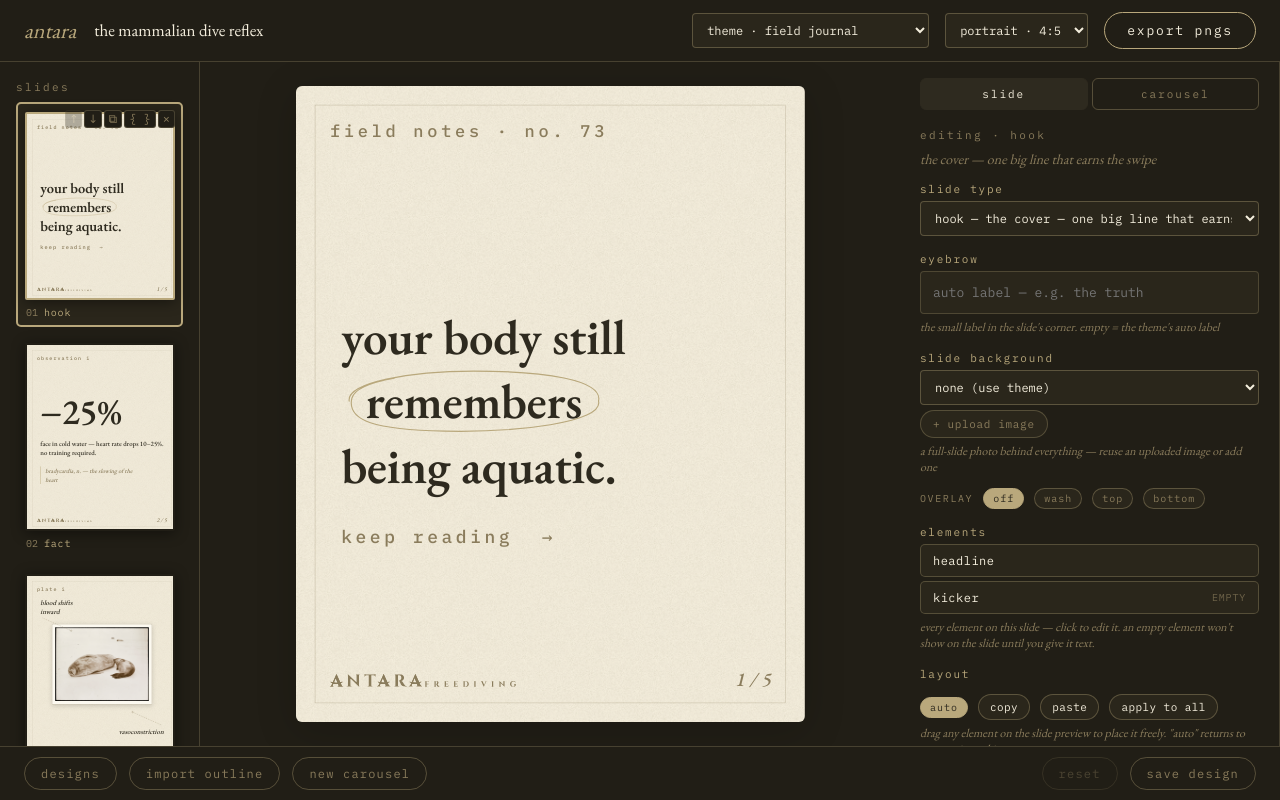
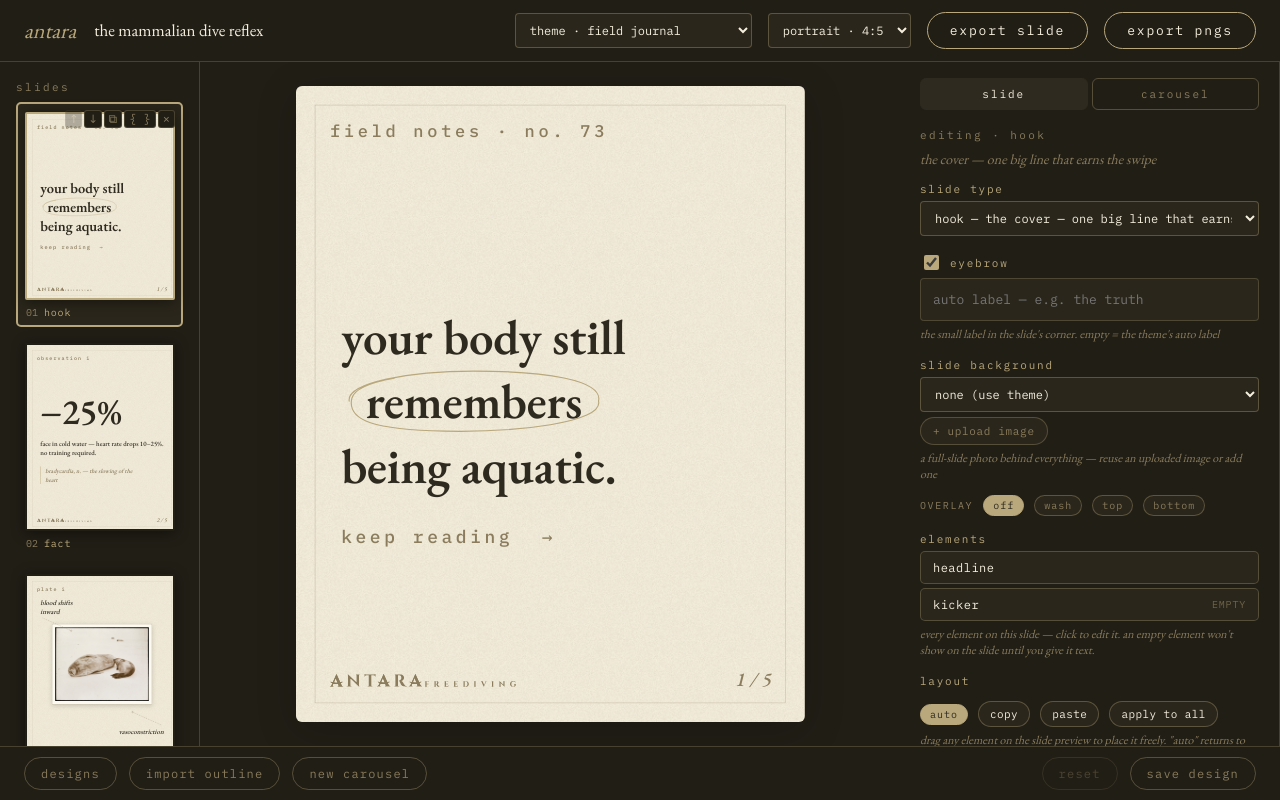
Before and after one commit to aka-risu/insta-carousel, a React (Vite) app: page / in a window 1280 px wide. Built offline with nearby package versions, Linux system fonts and the light colour scheme.

Commit message:
Make eyebrow switchable per slide and adjustable highlight color

```diff
--- a/src/App.tsx
+++ b/src/App.tsx
@@ -1015,6 +1015,19 @@ export default function App() {
     }
   }, [project, assets])
 
+  const handleExportSlide = useCallback(async () => {
+    const only = project.slides.findIndex((s) => s.id === selectedId)
+    if (only < 0) return
+    setExporting('preparing…')
+    try {
+      await exportCarousel(project, assets, () => setExporting(`rendering slide ${only + 1}`), only)
+    } catch (err) {
+      alert(err instanceof Error ? err.message : String(err))
+    } finally {
+      setExporting(null)
+    }
+  }, [project, assets, selectedId])
+
   // ── saved designs library ──────────────────────────────────
   const flashSaved = useCallback(() => {
     setSavedFlash(true)
@@ -1116,6 +1129,28 @@ export default function App() {
     setSelectedId(p.slides[0]?.id ?? null)
     setSelectedElement(null)
   }, [baseline, canReset])
+
+  // per-slide reset: revert just the selected slide to its baseline snapshot.
+  // available only when baseline holds a slide with this id and it has changed.
+  const baselineSlide = useMemo(
+    () => (selectedId ? baseline.slides.find((s) => s.id === selectedId) ?? null : null),
+    [baseline, selectedId],
+  )
+  const canResetSlide = useMemo(
+    () => !!baselineSlide && !!selected && JSON.stringify(selected) !== JSON.stringify(baselineSlide),
+    [baselineSlide, selected],
+  )
+  const resetSlide = useCallback(
+    (id: string) => {
+      const orig = baseline.slides.find((s) => s.id === id)
+      if (!orig) return
+      if (!window.confirm('Discard this slide’s changes since the last import/save?')) return
+      const clone = JSON.parse(JSON.stringify(orig)) as SlideModel
+      patch((p) => ({ ...p, slides: p.slides.map((s) => (s.id === id ? clone : s)) }))
+      setSelectedElement(null)
+    },
+    [baseline, patch],
+  )
 
   const currentName = designs.find((d) => d.id === currentDesignId)?.name ?? null
 
@@ -1155,6 +1190,14 @@ export default function App() {
         </select>
         <button
           className="export-btn"
+          onClick={handleExportSlide}
+          disabled={exporting !== null || !selectedId}
+          title="export only the selected slide as a single png"
+        >
+          export slide
+        </button>
+        <button
+          className="export-btn"
           onClick={handleExport}
           disabled={exporting !== null || project.slides.length === 0}
         >
@@ -1251,6 +1294,8 @@ export default function App() {
             setOverlay={setOverlay}
             layoutClip={layoutClip}
             resetLayout={resetLayout}
+            resetSlide={resetSlide}
+            canResetSlide={canResetSlide}
             copyLayout={copyLayout}
             pasteLayout={pasteLayout}
             applyLayoutToAll={applyLayoutToAll}
--- a/src/editor/Inspector.tsx
+++ b/src/editor/Inspector.tsx
@@ -39,6 +39,9 @@ export interface InspectorProps {
   // layout controls (passed through to slide-tab / no-element branch in App)
   layoutClip: SlideModel['positions'] | null
   resetLayout: (id: string) => void
+  // revert the selected slide to its last imported/saved version
+  resetSlide: (id: string) => void
+  canResetSlide: boolean
   copyLayout: () => void
   pasteLayout: (id: string) => void
   applyLayoutToAll: () => void
@@ -89,6 +92,8 @@ export function Inspector(props: InspectorProps) {
     setOverlay,
     layoutClip,
     resetLayout,
+    resetSlide,
+    canResetSlide,
     copyLayout,
     pasteLayout,
     applyLayoutToAll,
@@ -267,6 +272,20 @@ export function Inspector(props: InspectorProps) {
                 </div>
               </div>
             )}
+
+            <div className="field">
+              <button
+                className="ghost-btn"
+                onClick={() => resetSlide(selected.id)}
+                disabled={!canResetSlide}
+                title="discard this slide's changes since the last import/save"
+              >
+                reset slide
+              </button>
+              <span className="field-hint">
+                revert just this slide to its last imported or saved version.
+              </span>
+            </div>
           </>
         )
       ) : (
--- a/src/editor/SlidePanel.tsx
+++ b/src/editor/SlidePanel.tsx
@@ -58,15 +58,26 @@ export function SlidePanel({
       </div>
 
       <div className="field">
-        <span className="field-label">eyebrow</span>
+        <label className="field-label" style={{ cursor: 'pointer' }}>
+          <input
+            type="checkbox"
+            checked={!slide.eyebrowOff}
+            style={{ width: 15, height: 15, cursor: 'pointer', accentColor: 'var(--accent, #b9a87c)' }}
+            onChange={(e) => updateSlide(slide.id, { eyebrowOff: e.target.checked ? undefined : true })}
+          />
+          <span>eyebrow</span>
+        </label>
         <input
           type="text"
           value={slide.eyebrow ?? ''}
           placeholder="auto label — e.g. the truth"
+          disabled={slide.eyebrowOff}
           onChange={(e) => updateSlide(slide.id, { eyebrow: e.target.value || undefined })}
         />
         <span className="field-hint">
-          the small label in the slide's corner. empty = the theme's auto label
+          {slide.eyebrowOff
+            ? 'hidden on this slide — tick to show'
+            : "the small label in the slide's corner. empty = the theme's auto label"}
         </span>
       </div>
 
--- a/src/exporter.tsx
+++ b/src/exporter.tsx
@@ -10,13 +10,21 @@ import { Slide } from './slides/Slide'
 
 // renders every slide offscreen at natural 1080×1350 (no transform — scaled
 // nodes export blurry), rasterizes each to png, zips with caption.txt.
+//
+// `only` (a slide index) exports just that one slide as a standalone png — but
+// it's still rendered inside the full deck, so its page number, micro-label and
+// index/total read exactly as they do in the full export.
 export async function exportCarousel(
   project: Project,
   assets: Record<string, string>,
   onProgress: (done: number, total: number) => void,
+  only?: number,
 ): Promise<void> {
   const total = project.slides.length
   if (total === 0) throw new Error('nothing to export — add at least one slide')
+  if (only != null && (only < 0 || only >= total)) {
+    throw new Error('slide to export is out of range')
+  }
 
   const theme = themeById(project.themeId)
   const labels = microLabels(project, theme)
@@ -68,20 +76,31 @@ export async function exportCarousel(
     await waitForImages(container)
     await nextFrame()
 
-    const nodes = Array.from(container.querySelectorAll<HTMLElement>('[data-slide]'))
+    const allNodes = Array.from(container.querySelectorAll<HTMLElement>('[data-slide]'))
 
     // compute the @font-face embed css once instead of per-slide — this is
     // what keeps a 10-slide export well under 15s
-    const fontCss = await getFontEmbedCSS(nodes[0])
+    const fontCss = await getFontEmbedCSS(allNodes[0])
 
-    const zip = new JSZip()
-    for (let i = 0; i < nodes.length; i++) {
-      const dataUrl = await toPng(nodes[i], {
+    const render = (node: HTMLElement) =>
+      toPng(node, {
         width: layout.slideW,
         height: slideH,
         pixelRatio: 1,
         fontEmbedCSS: fontCss,
       })
+
+    // single-slide export: one png, no zip
+    if (only != null) {
+      const dataUrl = await render(allNodes[only])
+      onProgress(1, 1)
+      saveAs(dataUrl, `antara-slide-${String(only + 1).padStart(2, '0')}.png`)
+      return
+    }
+
+    const zip = new JSZip()
+    for (let i = 0; i < allNodes.length; i++) {
+      const dataUrl = await render(allNodes[i])
       zip.file(`${String(i + 1).padStart(2, '0')}.png`, dataUrl.split(',')[1], {
         base64: true,
       })
--- a/src/model.ts
+++ b/src/model.ts
@@ -70,6 +70,8 @@ export interface SlideModel {
   annotations: string // one per line
   /** short kicker shown in the chrome label box; empty = the auto micro-label */
   eyebrow?: string
+  /** hide the eyebrow/label on this slide entirely; undefined = shown (default) */
+  eyebrowOff?: boolean
   /** manual px size per element; missing key = use that element's auto size */
   sizes?: Partial<Record<ElementKey, number>>
   /** manual px max-width per element; missing key = use that element's auto width */
@@ -410,14 +412,14 @@ export const WIDTH_RANGE = { min: 200, max: 1000, step: 10 } as const
 
 // default horizontal alignment per slide type — the single source the renderer
 // preset and the editor both read, so an "auto" element matches what's drawn.
-// diagram has its own fixed layout; the value is unused there.
+// diagram's caption stack is centered, so its default is 'center'.
 export const SLIDE_ALIGN: Record<SlideType, Align> = {
   hook: 'left',
   text: 'left',
   fact: 'left',
   quote: 'center',
   cta: 'center',
-  diagram: 'left',
+  diagram: 'center',
 }
 
 export function defaultAlign(type: SlideType): Align {
@@ -482,6 +484,7 @@ export function slideFromJSON(d: Record<string, unknown>): SlideModel {
   const s = newSlide(SLIDE_TYPE_ORDER.includes(t) ? t : 'text')
   for (const k of CONTENT_KEYS) if (typeof d[k] === 'string') s[k] = d[k] as string
   if (typeof d.eyebrow === 'string') s.eyebrow = d.eyebrow
+  if (d.eyebrowOff === true) s.eyebrowOff = true
 
   if (Array.isArray(d.elements)) {
     s.elements = (d.elements as string[]).filter((k): k is ElementKey =>
@@ -733,6 +736,7 @@ export function slideToJSON(s: SlideModel): Record<string, unknown> {
   const out: Record<string, unknown> = { type: s.type, elements: s.elements }
   for (const k of CONTENT_KEYS) if (s[k]) out[k] = s[k]
   if (s.eyebrow) out.eyebrow = s.eyebrow
+  if (s.eyebrowOff) out.eyebrowOff = true
   if (s.sizes && Object.keys(s.sizes).length) out.sizes = s.sizes
   if (s.widths && Object.keys(s.widths).length) out.widths = s.widths
   if (s.colors && Object.keys(s.colors).length) out.colors = s.colors
--- a/src/slides/Selectable.tsx
+++ b/src/slides/Selectable.tsx
@@ -49,8 +49,13 @@ export function Selectable({
   const interactive = !!onSelectElement
 
   // free elements are absolutely placed; auto elements flow in the flex column
+  // free: `max-content` (not `fit-content`) so the box sizes to the text's own
+  // width and wraps ONLY where the content does (explicit newlines or a pinned
+  // maxWidth). `fit-content` would clamp the box to the gap between the element
+  // and the canvas's right edge, so a line sitting at that boundary soft-wraps
+  // differently between the live preview and the embedded-font export raster.
   const layoutStyle: CSSProperties = free
-    ? { position: 'absolute', left: pos?.x ?? 0, top: pos?.y ?? 0, width: 'fit-content' }
+    ? { position: 'absolute', left: pos?.x ?? 0, top: pos?.y ?? 0, width: 'max-content' }
     : {
         width: stretch || align === 'spread' ? '100%' : 'fit-content',
         maxWidth: '100%',
--- a/src/slides/Slide.tsx
+++ b/src/slides/Slide.tsx
@@ -56,8 +56,9 @@ export function Slide({
   const p: Palette = slide.type === 'cta' ? theme.inverted : theme.base
   const style = themeStyle(theme)
   const bold = style === 'bold'
-  // a per-slide eyebrow overrides the auto micro-label, in any theme
-  const labelText = slide.eyebrow?.trim() || microLabel
+  // a per-slide eyebrow overrides the auto micro-label, in any theme; the
+  // per-slide switch hides it entirely regardless of custom/auto text
+  const labelText = slide.eyebrowOff ? '' : slide.eyebrow?.trim() || microLabel
 
   // background image: a per-slide image (any theme) wins; otherwise fall back to
   // an image-backed theme's plate (manual override, else cycle by position)
```
